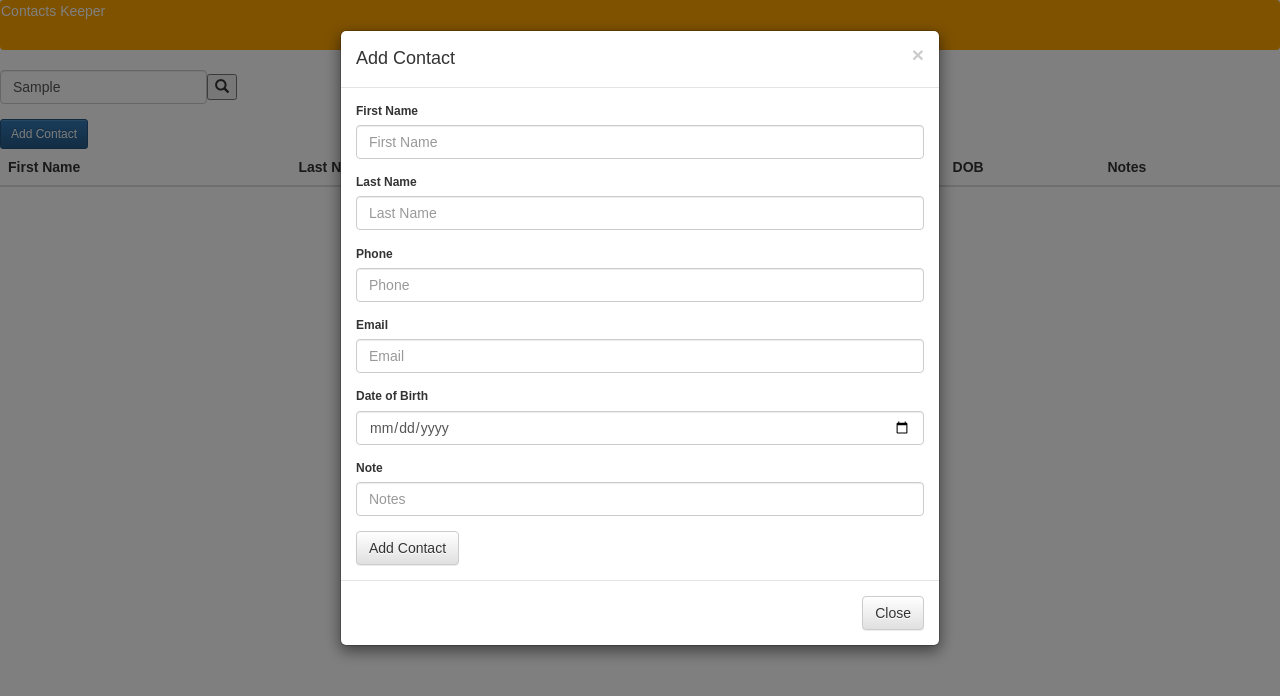
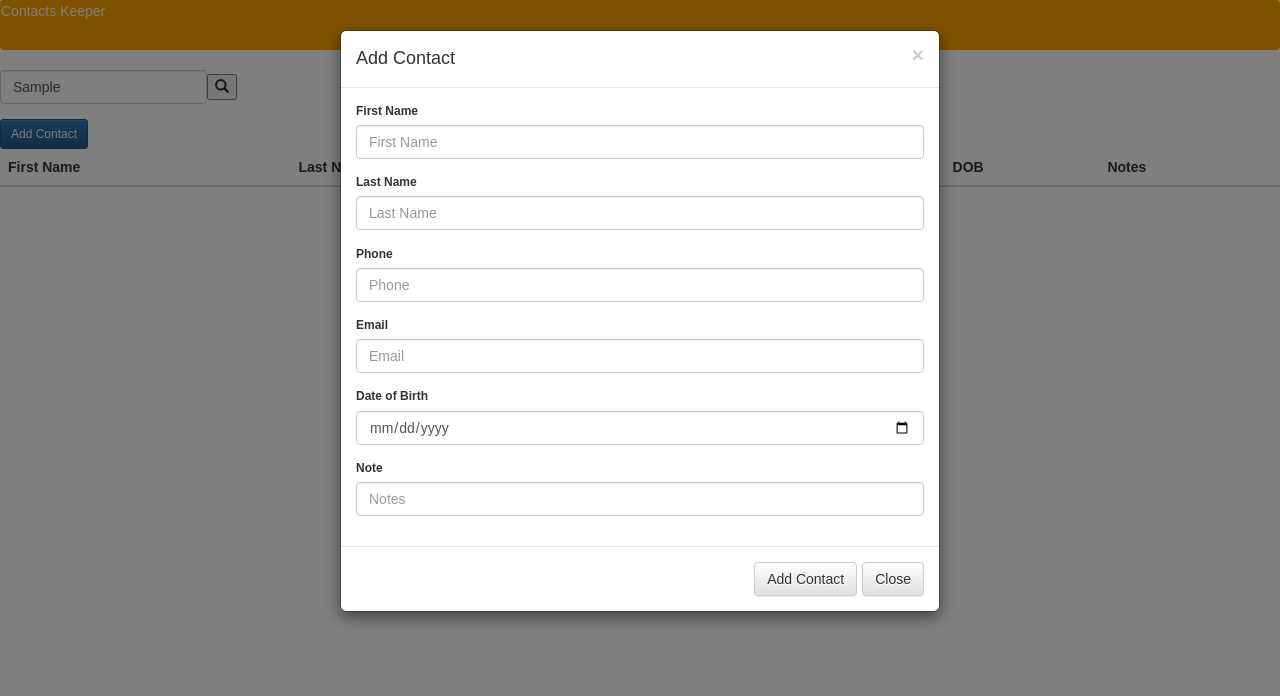
Before and after one commit to jacklee0223/contacts, a React (Create React App) app: page / in a window 1280 px wide. Both pictures are taken after typing "Sample" into the empty fields and a click on the button "Add Contact". Shown: the top 696 px of the page. Built offline with nearby package versions, Linux system fonts and the light colour scheme; no server answers; some icons are missing.

Commit message:
clean up add contact modal footer

```diff
--- a/src/containers/add_contact.jsx
+++ b/src/containers/add_contact.jsx
@@ -80,8 +80,11 @@ class AddContact extends Component {
   }
 
   renderForm() {
+    let close = () => this.setState({show: false});
+
     return (
       <Form inline>
+        <Modal.Body>
             <FormGroup className="add-contact-form" controlId="formInlineFirstName">
               <ControlLabel>First Name</ControlLabel>
               {' '}
@@ -128,16 +131,18 @@ class AddContact extends Component {
               }} value={this.state.notes} onChange={this.handleChange}/>
             </FormGroup>
             {' '}
+        </Modal.Body>
+        <Modal.Footer>
           <Button type="submit" onClick={this.onAddContact}>
             Add Contact
           </Button>
+          <Button onClick={close}>Close</Button>
+        </Modal.Footer>
     </Form>
     )
   }
 
   render() {
-    let close = () => this.setState({show: false});
-
     return (
       <div className="add-contact-container">
         <div className="modal-container">
@@ -149,12 +154,7 @@ class AddContact extends Component {
             <Modal.Header closeButton>
               <Modal.Title id="contained-modal-title">Add Contact</Modal.Title>
             </Modal.Header>
-            <Modal.Body>
             {this.renderForm()}
-            </Modal.Body>
-            <Modal.Footer>
-              <Button onClick={close}>Close</Button>
-            </Modal.Footer>
           </Modal>
         </div>
       </div>
```
Lines whose indentation alone changed are shown as unchanged.
